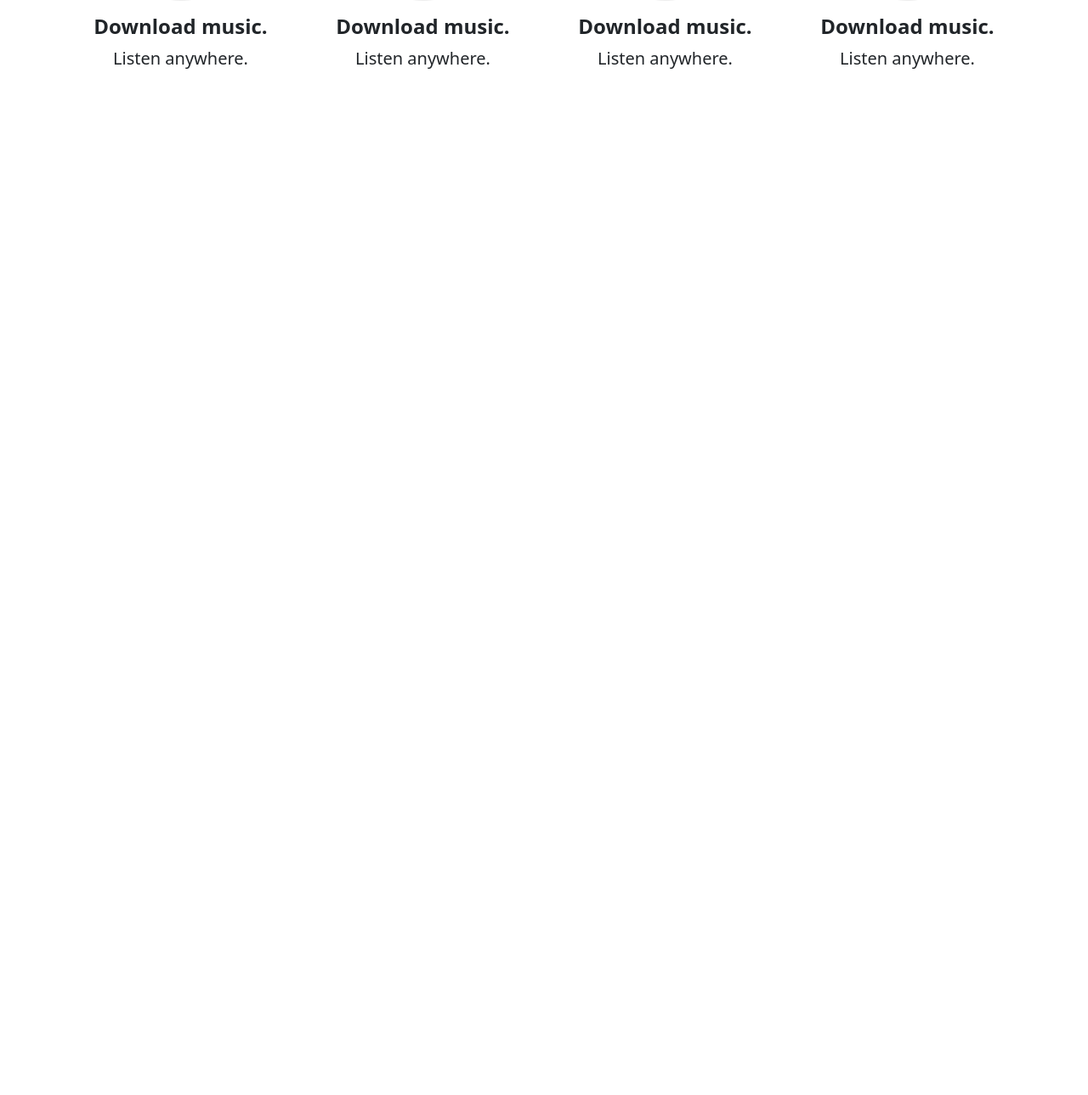
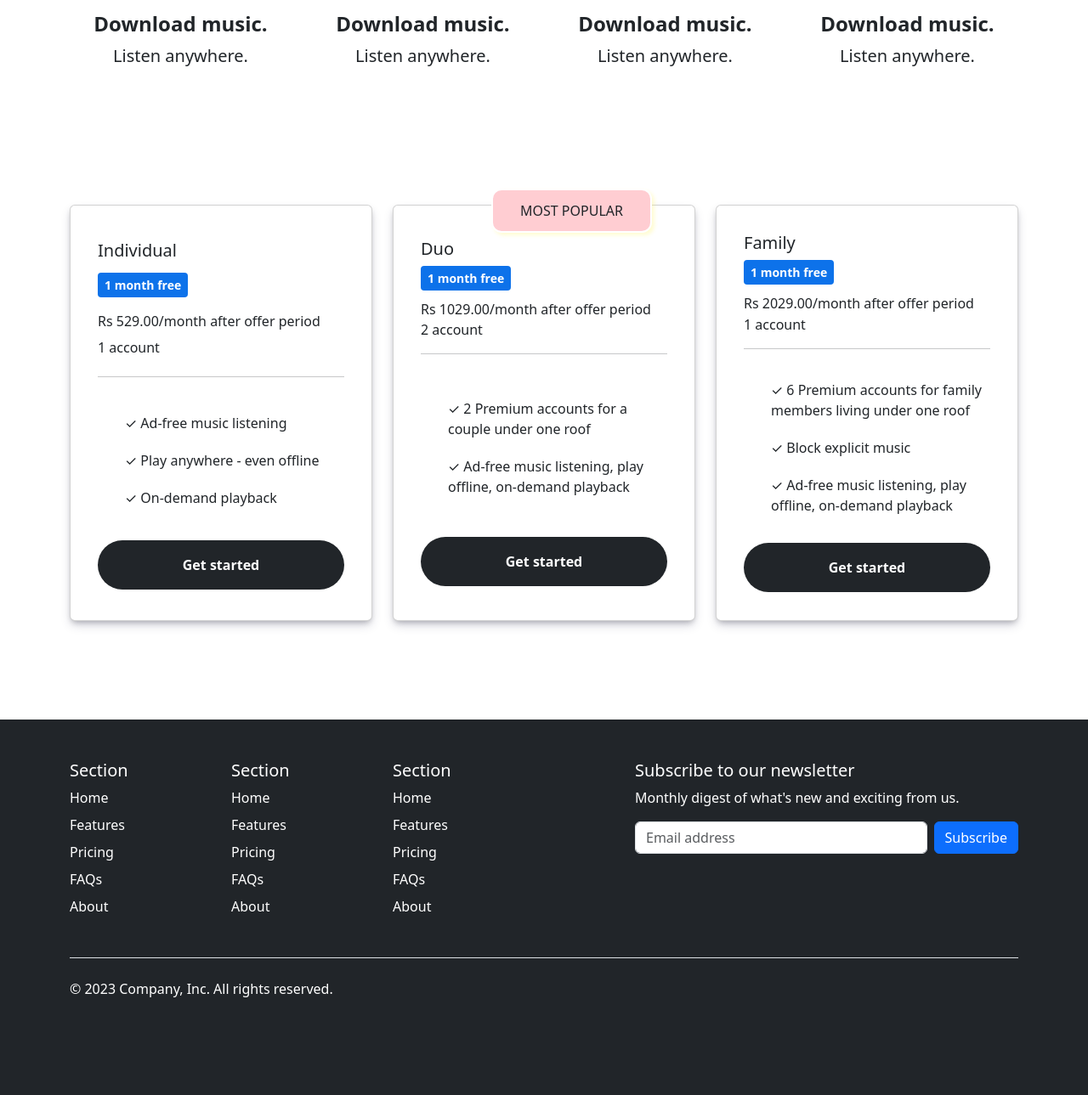
Before and after one commit to Kajanan02/music-web, a PHP site: page /user-premium.html in a window 1280 px wide. Shown: the part 892-2181 px from the top of the page at 85% size. Before the commit the page ends 973 px from the top, so only its background shows below. Run offline with PHP 8.4, Linux system fonts and the light colour scheme.

Commit message:
premium page finished

```diff
--- a/artist-main.html
+++ b/artist-main.html
@@ -33,7 +33,7 @@
         <div class="collapse navbar-collapse" id="navbarSupportedContent">
             <ul class="navbar-nav ms-auto mb-2 mb-lg-0">
                 <li class="nav-item">
-                    <a class="nav-link active  nav-links" aria-current="page" href="#">Premium</a>
+                    <a class="nav-link active  nav-links" aria-current="page" href="user-premium.html">Premium</a>
                 </li>
                 <li class="nav-item text-white ms-3">
                     <a class="nav-link nav-links" href="#">Support</a>
--- a/css/premium.css
+++ b/css/premium.css
@@ -60,3 +60,49 @@
     font-style: italic;
 
 }
+.list-features ul {
+    list-style: none;
+}
+
+.list-features ul li{
+    margin-top: 20px;
+}
+
+.list-features ul li:before {
+    content: '✓';
+}
+.h-490{
+    height: 490px;
+}
+.blue-sapn{
+    border-radius: 4px;
+    font-size: 14px;
+    padding: 4px 8px;
+    display: inline-block;
+    font-weight: 900;
+    width: max-content;
+    margin: 0px 4px 10px 0px;
+    margin-block: 0px 10px;
+    color: rgb(255, 255, 255);
+    background-color: rgb(13, 114, 234);
+}
+.popular-box{
+    position: absolute;
+    background-color: rgb(255, 205, 210);
+    border: 2px solid #fff;
+    border-radius: 12px;
+    padding: 12px 32px;
+    top: -20px;
+    left: 115px;
+    font-weight: 500;
+    box-shadow: 3px 3px 4px rgba(254, 244, 69, .24);
+}
+
+.cards .col-md-4 .card{
+    margin-bottom: 20px;
+    box-shadow: rgba(50, 50, 93, 0.25) 0px 6px 12px -2px, rgba(0, 0, 0, 0.3) 0px 3px 7px -3px;
+}
+.cards .col-md-4 .card:hover{
+    margin-bottom: 20px;
+    box-shadow: rgba(50, 50, 93, 0.25) 0px 13px 27px -5px, rgba(0, 0, 0, 0.3) 0px 8px 16px -8px;
+}
--- a/user-premium.html
+++ b/user-premium.html
@@ -23,8 +23,8 @@
 <!--Navbar-->
 <nav class="navbar navbar-expand-lg bg-dark">
     <div class="container-fluid mx-5 px-5 my-2">
-            <a class="navbar-brand text-light" href="index.html"> <img src="assets/logos/melomaniac.png" alt="Logo"
-                    width=130px />
+        <a class="navbar-brand text-light m-0 p-0" href="index.html"> <img src="assets/logo-transparent.png" alt="Logo"
+                                                                           width=150px/>
         </a>
         <button class="navbar-toggler" type="button" data-bs-toggle="collapse"
                 data-bs-target="#navbarSupportedContent" aria-controls="navbarSupportedContent" aria-expanded="false"
@@ -39,8 +39,8 @@
                 <li class="nav-item text-white ms-3">
                     <a class="nav-link nav-links" href="#">Support</a>
                 </li>
-                    <li>
-                        <a href="artist-main.html">For Artists</a>
+                <li class="nav-item text-white ms-3">
+                    <a class="nav-link nav-links" href="artist-main.html">For Artists</a>
                 </li>
                 <li class="nav-item text-white ms-3">
                     <a class="nav-link nav-links" href="#">Download</a>
@@ -64,7 +64,8 @@
                 <h1 class="fw-bold fs-1">Get Premium free for 1 month</h1>
                 <p class="fs-5 my-3">Just Rs 529.00/month after. Cancel anytime.</p>
                 <button class="btn bg-dark text-white w-25 mt-3 rounded-pill py-3 get-start-btn fw-semibold">Get
-                        started</button>
+                    started
+                </button>
             </div>
             <div class="col-md-6">
                 <img src="assets/header-banner.jpg" width="80%" class="header-img">
@@ -102,5 +103,195 @@
         </div>
     </div>
 </div>
+
+
+<div class="container">
+    <div class="row my-5 py-5 cards">
+        <div class="col-md-4">
+            <div class="card h-490">
+                <div class="card-body m-3 justify-content-around flex-column d-flex">
+                    <div class="flex-container">
+                    </div>
+                    <h5 class="card-title">Individual</h5>
+                    <span class="blue-sapn">1 month free </span>
+                    <div>Rs 529.00/month after offer period</div>
+
+                    <div>1 account</div>
+
+                    <hr>
+                    <div class="list-features">
+                        <ul>
+                            <li> Ad-free music listening</li>
+                            <li> Play anywhere - even offline</li>
+                            <li> On-demand playback</li>
+                        </ul>
+                    </div>
+                    <div class="start">
+                        <button class="btn bg-dark text-white w-100 mt-3 rounded-pill py-3 get-start-btn fw-semibold">
+                            Get
+                            started
+                        </button>
+                    </div>
+                </div>
+            </div>
+        </div>
+
+        <div class="col-md-4">
+            <div class="card h-490">
+                <div class="popular-box">
+                    <div>
+                        MOST POPULAR
+                    </div>
+                </div>
+                <div class="card-body m-3 justify-content-around flex-column d-flex">
+                    <div>
+                    <h5 class="card-title">Duo</h5>
+                    <span class="blue-sapn">1 month free </span>
+                    <div>Rs 1029.00/month after offer period</div>
+                    <div>2 account</div>
+
+                    <hr>
+                    </div>
+                    <div class="list-features">
+                        <ul>
+                            <li> 2 Premium accounts for a couple under one roof</li>
+                            <li> Ad-free music listening, play offline, on-demand playback</li>
+
+                        </ul>
+                    </div>
+                    <div class="start">
+                        <button class="btn bg-dark text-white w-100 mt-3 rounded-pill py-3 get-start-btn fw-semibold">
+                            Get
+                            started
+                        </button>
+                    </div>
+                </div>
+            </div>
+        </div>
+
+        <div class="col-md-4">
+            <div class="card h-490">
+                <div class="card-body m-3 justify-content-around flex-column d-flex">
+                    <div class="flex-container">
+                    </div>
+                    <h5 class="card-title">Family</h5>
+                    <span class="blue-sapn">1 month free </span>
+                    <div>Rs 2029.00/month after offer period</div>
+
+                    <div>1 account</div>
+
+                    <hr>
+                    <div class="list-features">
+                        <ul>
+                            <li> 6 Premium accounts for family members living under one roof</li>
+                            <li> Block explicit music</li>
+                            <li> Ad-free music listening, play offline, on-demand playback</li>
+                        </ul>
+                    </div>
+                    <div class="start">
+                        <button class="btn bg-dark text-white w-100 mt-3 rounded-pill py-3 get-start-btn fw-semibold">
+                            Get
+                            started
+                        </button>
+                    </div>
+                </div>
+            </div>
+        </div>
+    </div>
+</div>
+
+
+<!--Footer-->
+<div class="footer bg-dark">
+    <div class="container">
+        <footer class="py-5">
+            <div class="row">
+                <div class="col-6 col-md-2 mb-3">
+                    <h5>Section</h5>
+                    <ul class="nav flex-column">
+                        <li class="nav-item mb-2"><a href="index.html"
+                                                     class="nav-link p-0 text-white">Home</a></li>
+                        <li class="nav-item mb-2"><a href="index.html"
+                                                     class="nav-link p-0 text-white">Features</a></li>
+                        <li class="nav-item mb-2"><a href="premium.html"
+                                                     class="nav-link p-0 text-white">Pricing</a></li>
+                        <li class="nav-item mb-2"><a href="index.html"
+                                                     class="nav-link p-0 text-white">FAQs</a></li>
+                        <li class="nav-item mb-2"><a href="index.html"
+                                                     class="nav-link p-0 text-white">About</a></li>
+                    </ul>
+                </div>
+
+                <div class="col-6 col-md-2 mb-3">
+                    <h5>Section</h5>
+                    <ul class="nav flex-column">
+                        <li class="nav-item mb-2"><a href="index.html"
+                                                     class="nav-link p-0 text-white">Home</a></li>
+                        <li class="nav-item mb-2"><a href="index.html"
+                                                     class="nav-link p-0 text-white">Features</a></li>
+                        <li class="nav-item mb-2"><a href="premium.html"
+                                                     class="nav-link p-0 text-white">Pricing</a></li>
+                        <li class="nav-item mb-2"><a href="premium.html"
+                                                     class="nav-link p-0 text-white">FAQs</a></li>
+                        <li class="nav-item mb-2"><a href="index.html"
+                                                     class="nav-link p-0 text-white">About</a></li>
+                    </ul>
+                </div>
+
+                <div class="col-6 col-md-2 mb-3">
+                    <h5>Section</h5>
+                    <ul class="nav flex-column">
+                        <li class="nav-item mb-2"><a href="index.html"
+                                                     class="nav-link p-0 text-white">Home</a></li>
+                        <li class="nav-item mb-2"><a href="index.html"
+                                                     class="nav-link p-0 text-white">Features</a></li>
+                        <li class="nav-item mb-2"><a href="premium.html"
+                                                     class="nav-link p-0 text-white">Pricing</a></li>
+                        <li class="nav-item mb-2"><a href="premium.html"
+                                                     class="nav-link p-0 text-white">FAQs</a></li>
+                        <li class="nav-item mb-2"><a href="index.html"
+                                                     class="nav-link p-0 text-white">About</a></li>
+                    </ul>
+                </div>
+
+                <div class="col-md-5 offset-md-1 mb-3">
+                    <form>
+                        <h5>Subscribe to our newsletter</h5>
+                        <p>Monthly digest of what's new and exciting from us.</p>
+                        <div class="d-flex flex-column flex-sm-row w-100 gap-2">
+                            <label for="newsletter1" class="visually-hidden">Email address</label>
+                            <input id="newsletter1" type="text" class="form-control" placeholder="Email address">
+                            <button class="btn btn-primary" type="button">Subscribe</button>
+                        </div>
+                    </form>
+                </div>
+            </div>
+
+            <div class="d-flex flex-column flex-sm-row justify-content-between py-4 my-4 border-top">
+                <p>© 2023 Company, Inc. All rights reserved.</p>
+                <ul class="list-unstyled d-flex">
+                    <li class="ms-3"><a class="link-body-emphasis"
+                                        href="index.html">
+                        <svg class="bi" width="24" height="24">
+                            <use xlink:href="#twitter"></use>
+                        </svg>
+                    </a></li>
+                    <li class="ms-3"><a class="link-body-emphasis"
+                                        href="index.html">
+                        <svg class="bi" width="24" height="24">
+                            <use xlink:href="#instagram"></use>
+                        </svg>
+                    </a></li>
+                    <li class="ms-3"><a class="link-body-emphasis"
+                                        href="index.html">
+                        <svg class="bi" width="24" height="24">
+                            <use xlink:href="#facebook"></use>
+                        </svg>
+                    </a></li>
+                </ul>
+            </div>
+        </footer>
+    </div>
+</div>
 </body>
 </html>
```
Also changed, not shown: assets/logo-transparent.png (added). Lines whose indentation alone changed are shown as unchanged.
